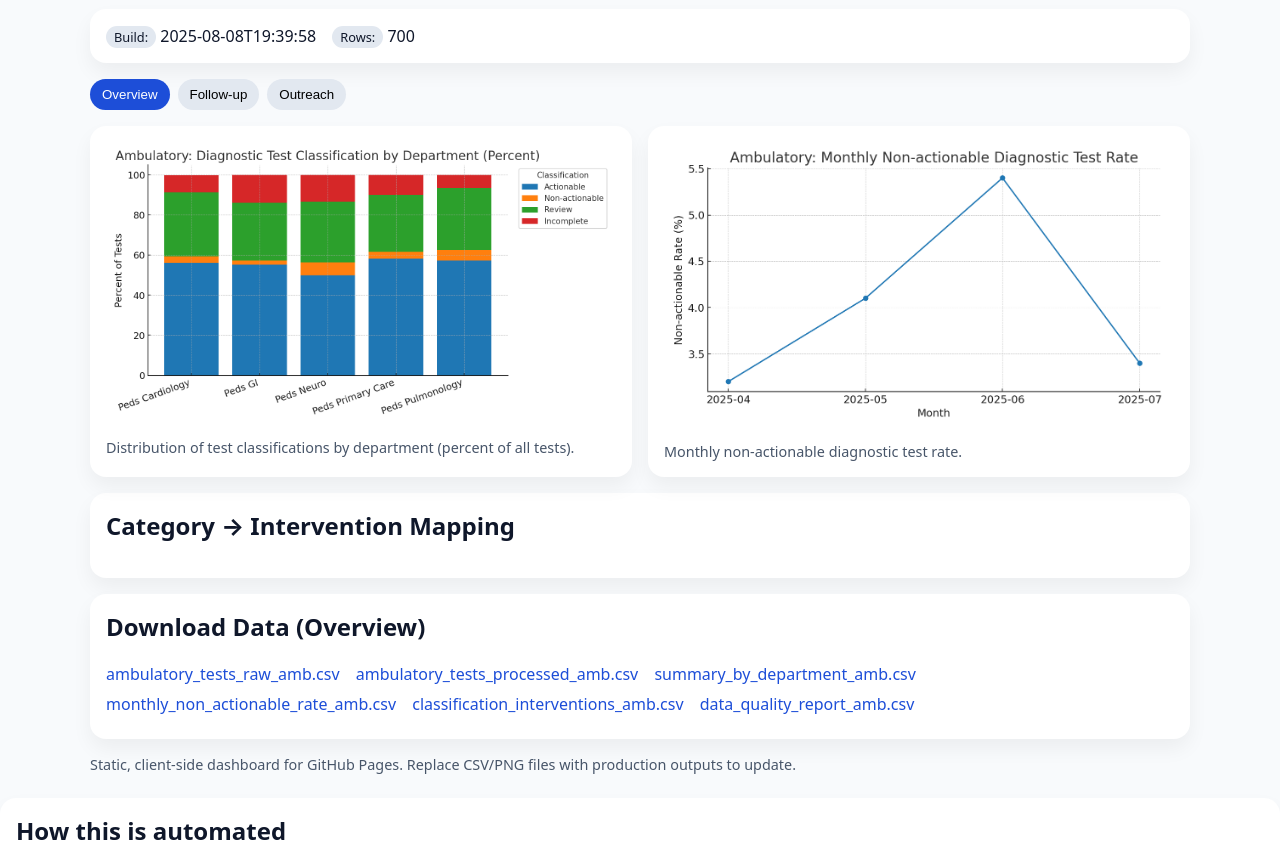
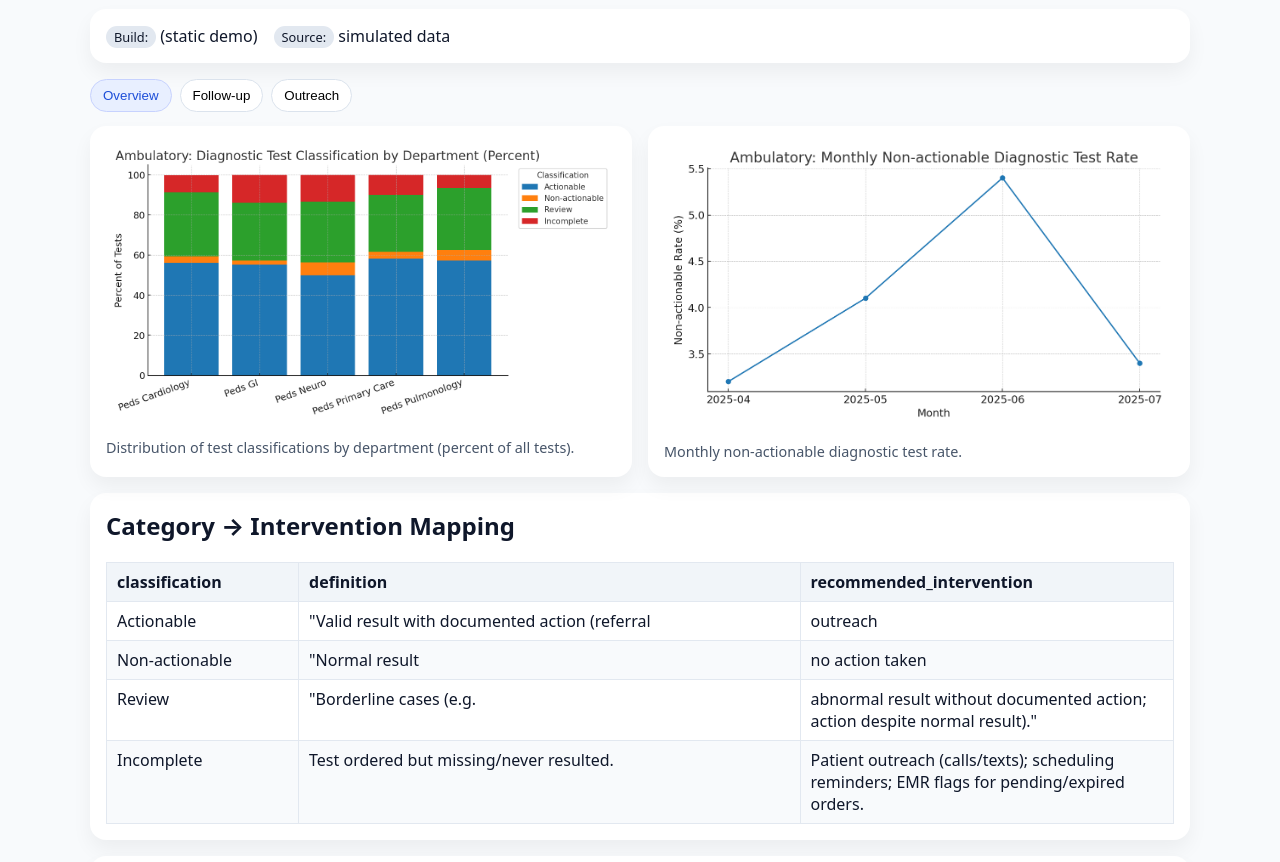
Before and after one commit to liatmarc/diagnostic-stewardship-ambulatory, a plain HTML site: page index.html in a window 1280 px wide. Shown: the part 90-952 px from the top of the page. Drawn offline with Linux system fonts and the light colour scheme.

Commit message:
Update index.html

```diff
--- a/index.html
+++ b/index.html
@@ -5,49 +5,33 @@
   <meta name="viewport" content="width=device-width, initial-scale=1">
   <title>Ambulatory Diagnostic Stewardship – Dashboard</title>
   <style>
-    /* Fixed-layout, 3-column table so rows line up cleanly */
-.table {
-  width: 100%;
-  border-collapse: collapse;
-  table-layout: fixed;            /* <-- keeps columns aligned */
+    :root{
+      --bg:#f8fafc; --fg:#0f172a; --muted:#475569; --card:#ffffff; --accent:#1d4ed8;
+      --shadow: 0 10px 20px rgba(0,0,0,0.05);
     }
-.table th, .table td {
-  border: 1px solid #e2e8f0;
-  padding: 8px 10px;
-  vertical-align: top;
-  text-align: left;
-  word-break: break-word;         /* prevent overflow on long phrases */
-  overflow-wrap: anywhere;
-}
-.table th {
-  background: #f1f5f9;
-  font-weight: 600;
-}
-.table.zebra tbody tr:nth-child(even) {
-  background: #f8fafc;
-}
-  :root { --bg:#f8fafc; --fg:#0f172a; --muted:#475569; --card:#ffffff; --accent:#1d4ed8; }
-    html, body { margin:0; padding:0; background:var(--bg); color:var(--fg); font-family: ui-sans-serif, system-ui, -apple-system, Segoe UI, Roboto, Helvetica, Arial; }
-    .container { max-width:1100px; margin:24px auto; padding:0 16px; }
-    header { display:flex; align-items:center; gap:12px; margin-bottom:12px; flex-wrap:wrap; }
-    h1 { font-size:1.6rem; margin:6px 0 0; }
-    .subtitle { color:var(--muted); margin:0; }
-    .card { background:var(--card); border-radius:16px; box-shadow:0 10px 20px rgba(0,0,0,0.05); padding:16px; }
-    figure { margin:0; }
-    figcaption { color:var(--muted); font-size:0.9rem; margin-top:8px; }
-    .downloads a { display:inline-block; margin-right:12px; margin-bottom:8px; text-decoration:none; color:var(--accent); }
-    table { width:100%; border-collapse:collapse; font-size:0.95rem; }
-    th, td { border-bottom:1px solid #e2e8f0; padding:8px; text-align:left; vertical-align:top; }
-    th { background:#f1f5f9; }
-    .footer { color:var(--muted); font-size:0.9rem; margin-top:16px; }
-    .badge { padding:2px 8px; border-radius:9999px; background:#e2e8f0; font-size:0.8rem; }
-    .tabs { display:flex; gap:8px; margin-top:16px; margin-bottom:16px; flex-wrap:wrap; }
-    .tab-btn { background:#e2e8f0; border:none; padding:8px 12px; border-radius:9999px; cursor:pointer; }
-    .tab-btn.active { background:var(--accent); color:white; }
-    .tab-panel { display:none; }
-    .tab-panel.active { display:block; }
-    .grid { display:grid; gap:16px; grid-template-columns:1fr; }
-    @media (min-width:900px) { .grid { grid-template-columns: 1fr 1fr; } }
+    html,body{margin:0;padding:0;background:var(--bg);color:var(--fg);
+      font-family: ui-sans-serif, system-ui, -apple-system, Segoe UI, Roboto, Helvetica, Arial;}
+    .container{max-width:1100px;margin:24px auto;padding:0 16px}
+    header{display:flex;align-items:center;gap:12px;margin-bottom:12px;flex-wrap:wrap}
+    h1{font-size:1.6rem;margin:6px 0 0}
+    .subtitle{color:var(--muted);margin:0}
+    .card{background:var(--card);border-radius:16px;box-shadow:var(--shadow);padding:16px}
+    .grid{display:grid;gap:16px;grid-template-columns:1fr}
+    @media (min-width: 900px){.grid{grid-template-columns:1fr 1fr}}
+    figure{margin:0} figcaption{color:var(--muted);font-size:0.9rem;margin-top:8px}
+    .badge{padding:2px 8px;border-radius:9999px;background:#e2e8f0;font-size:0.8rem}
+    .downloads a{display:inline-block;margin-right:12px;margin-bottom:8px;text-decoration:none;color:var(--accent)}
+    .tabs{display:flex;gap:8px;margin:10px 0 14px}
+    .tab-btn{padding:8px 12px;border-radius:9999px;border:1px solid #dbe3ed;background:#fff;cursor:pointer}
+    .tab-btn.active{background:#e8efff;border-color:#c7d2fe;color:#1d4ed8}
+    .tab-panel{display:none}
+    .tab-panel.active{display:block}
+
+    /* NEW: Fixed-layout, 3-column table so rows align cleanly (Overview mapping only) */
+    .table{width:100%;border-collapse:collapse;table-layout:fixed}
+    .table th,.table td{border:1px solid #e2e8f0;padding:8px 10px;vertical-align:top;text-align:left;word-break:break-word;overflow-wrap:anywhere}
+    .table th{background:#f1f5f9;font-weight:600}
+    .table.zebra tbody tr:nth-child(even){background:#f8fafc}
   </style>
 </head>
 <body>
@@ -60,9 +44,9 @@
     </header>
 
     <div class="card" style="margin-bottom:16px;">
-      <div style="display:flex; gap:16px; flex-wrap:wrap; align-items:center;">
-        <div><span class="badge">Build:</span> 2025-08-08T19:39:58</div>
-        <div><span class="badge">Rows:</span> 700</div>
+      <div style="display:flex;gap:16px;flex-wrap:wrap;align-items:center;">
+        <div><span class="badge">Build:</span> (static demo)</div>
+        <div><span class="badge">Source:</span> simulated data</div>
       </div>
     </div>
 
@@ -76,13 +60,13 @@
       <div class="grid">
         <div class="card">
           <figure>
-            <img src="dept_classification_stacked_amb.png" alt="Department Classification" style="width:100%; border-radius:12px;">
+            <img src="dept_classification_stacked_amb.png" alt="Ambulatory classification stacked bar" style="width:100%;border-radius:12px;">
             <figcaption>Distribution of test classifications by department (percent of all tests).</figcaption>
           </figure>
         </div>
         <div class="card">
           <figure>
-            <img src="monthly_non_actionable_rate_amb.png" alt="Monthly Non-actionable Rate" style="width:100%; border-radius:12px;">
+            <img src="monthly_non_actionable_rate_amb.png" alt="Monthly non-actionable rate" style="width:100%;border-radius:12px;">
             <figcaption>Monthly non-actionable diagnostic test rate.</figcaption>
           </figure>
         </div>
@@ -91,6 +75,14 @@
       <div class="card" style="margin-top:16px;">
         <h2 style="margin-top:0;">Category → Intervention Mapping</h2>
         <table id="map-table"></table>
+      </div>
+
+      <div class="card" style="margin-top:16px;">
+        <h2 style="margin-top:0;">How this is automated</h2>
+        <figure>
+          <img src="diagnostic_pipeline_flowchart.png" alt="Automation flowchart" style="width:100%;border-radius:12px;max-width:900px;">
+          <figcaption>Scheduler → headless pipeline → QC → charts/CSVs → dashboard.</figcaption>
+        </figure>
       </div>
 
       <div class="card" style="margin-top:16px;">
@@ -110,7 +102,7 @@
       <div class="grid">
         <div class="card">
           <figure>
-            <img src="follow_up_time_distribution_amb.png" alt="Follow-up Time Distribution" style="width:100%; border-radius:12px;">
+            <img src="follow_up_time_distribution_amb.png" alt="Time to follow-up distribution" style="width:100%;border-radius:12px;">
             <figcaption>Days from test to follow-up for abnormal results with action.</figcaption>
           </figure>
         </div>
@@ -119,6 +111,7 @@
           <table id="follow-summary"></table>
         </div>
       </div>
+
       <div class="card" style="margin-top:16px;">
         <h2 style="margin-top:0;">Download Data (Follow-up)</h2>
         <div class="downloads">
@@ -132,7 +125,7 @@
       <div class="grid">
         <div class="card">
           <figure>
-            <img src="incomplete_by_department_amb.png" alt="Incomplete by Department" style="width:100%; border-radius:12px;">
+            <img src="incomplete_by_department_amb.png" alt="Incomplete tests by department" style="width:100%;border-radius:12px;">
             <figcaption>Counts of tests not completed (“Missing”) by department.</figcaption>
           </figure>
         </div>
@@ -141,6 +134,7 @@
           <table id="outreach-counts"></table>
         </div>
       </div>
+
       <div class="card" style="margin-top:16px;">
         <h2 style="margin-top:0;">Download Data (Outreach)</h2>
         <div class="downloads">
@@ -150,27 +144,29 @@
       </div>
     </section>
 
-    <p class="footer">Static, client-side dashboard for GitHub Pages. Replace CSV/PNG files with production outputs to update.</p>
+    <p class="subtitle" style="margin-top:16px;">Static, client-side dashboard for GitHub Pages. Replace CSV/PNG files with production outputs to update.</p>
   </div>
 
   <script>
-    document.querySelectorAll('.tab-btn').forEach(btn => {
-      btn.addEventListener('click', () => {
-        document.querySelectorAll('.tab-btn').forEach(b => b.classList.remove('active'));
-        document.querySelectorAll('.tab-panel').forEach(p => p.classList.remove('active'));
+    // tabs
+    document.querySelectorAll('.tab-btn').forEach(btn=>{
+      btn.addEventListener('click',()=>{
+        document.querySelectorAll('.tab-btn').forEach(b=>b.classList.remove('active'));
+        document.querySelectorAll('.tab-panel').forEach(p=>p.classList.remove('active'));
         btn.classList.add('active');
         document.getElementById(btn.dataset.tab).classList.add('active');
       });
     });
 
-      <script>
+    // CSV -> table loader with optional fixed column widths
     async function loadCSVToTable(csvPath, tableEl, colPercents){
-  tableEl.classList.add('table','zebra');   // add classes
+      // add fixed table styling only to the target table(s)
+      tableEl.classList.add('table','zebra');
 
-  // Optional: set explicit column widths when provided
-  if (colPercents && colPercents.length) {
+      // optional explicit column widths
+      if (colPercents && colPercents.length){
         const colgroup = document.createElement('colgroup');
-    colPercents.forEach(p => {
+        colPercents.forEach(p=>{
           const col = document.createElement('col');
           col.style.width = p;
           colgroup.appendChild(col);
@@ -178,16 +174,16 @@
         tableEl.appendChild(colgroup);
       }
 
-  try {
+      try{
         const res = await fetch(csvPath);
         const text = await res.text();
         const lines = text.trim().split('\n');
-    if (lines.length === 0) return;
+        if(lines.length === 0) return;
 
         const header = lines[0].split(',');
         const thead = document.createElement('thead');
         const trh = document.createElement('tr');
-    header.forEach(h => {
+        header.forEach(h=>{
           const th = document.createElement('th');
           th.textContent = h;
           trh.appendChild(th);
@@ -196,11 +192,10 @@
         tableEl.appendChild(thead);
 
         const tbody = document.createElement('tbody');
-    for (let i = 1; i < lines.length; i++) {
+        for(let i=1;i<lines.length;i++){
           const tr = document.createElement('tr');
           const cells = lines[i].split(',');
-      // pad/truncate so column count matches header
-      for (let j = 0; j < header.length; j++) {
+          for(let j=0;j<header.length;j++){
             const td = document.createElement('td');
             td.textContent = (cells[j] ?? '').trim();
             tr.appendChild(td);
@@ -208,26 +203,18 @@
           tbody.appendChild(tr);
         }
         tableEl.appendChild(tbody);
-  } catch(e) {
+      }catch(e){
         tableEl.innerHTML = `<caption style="color:#b91c1c">Failed to load ${csvPath}</caption>`;
       }
     }
-    </script>
-    <script>
-    loadCSVToTable('classification_interventions_amb.csv',document.getElementById('map-table'),
-     ['18%','47%','35%']   // adjust if you prefer
-     );
+
+    // Load tables
+    // Overview mapping table: enforce 3 fixed column widths for alignment
+    loadCSVToTable('classification_interventions_amb.csv', document.getElementById('map-table'), ['18%','47%','35%']);
+
+    // Follow-up and Outreach tables: keep default styling (no fixed widths)
     loadCSVToTable('follow_up_time_summary_amb.csv', document.getElementById('follow-summary'));
     loadCSVToTable('outreach_counts_by_department_amb.csv', document.getElementById('outreach-counts'));
   </script>
-  <div class="card" id="process-flow" style="margin-top:16px;">
-  <h2 style="margin-top:0;">How this is automated</h2>
-  <p class="subtitle">End-to-end pipeline: SQL extraction → Python validation & classification → Aggregation → Dashboard → Logging & Scheduling.</p>
-  <figure>
-    <img src="diagnostic_pipeline_flowchart.png" alt="Automated Pipeline Flowchart" style="width:100%; border-radius:12px; max-width:900px;">
-    <figcaption>Monthly, parameterized, headless run with built-in QC and audit logging.</figcaption>
-  </figure>
-  <p class="subtitle">Prefer a printable version? <a href="diagnostic_pipeline_flowchart.pdf">Download the PDF</a>.</p>
-</div>
 </body>
 </html>
```
Lines whose indentation alone changed are shown as unchanged.
